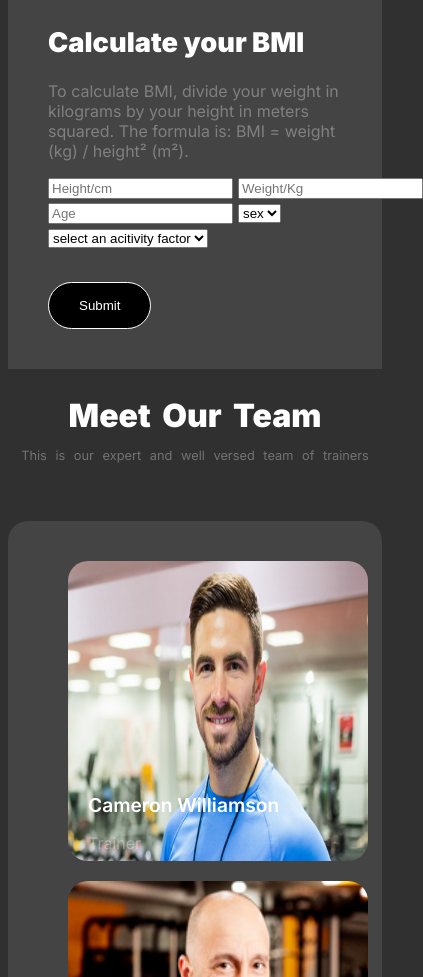
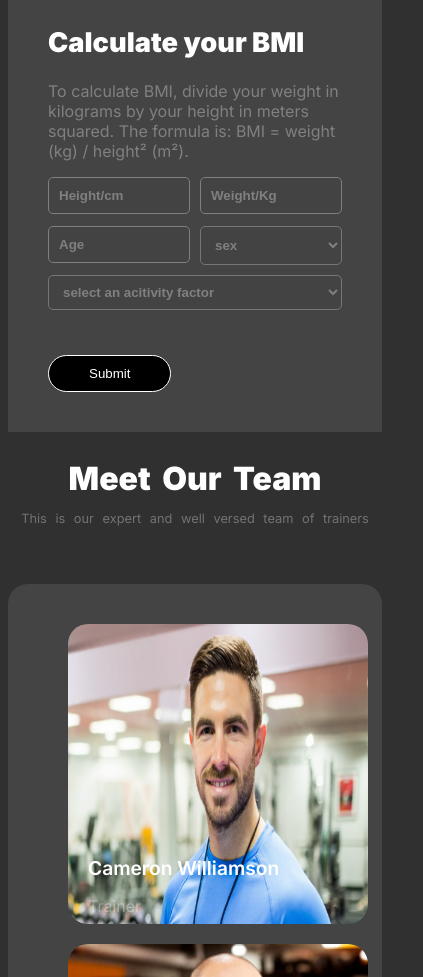
Before and after one commit to King-coder940/Assignment-102, a plain HTML site: page index.html in a window 390 px wide. Shown: the part 3742-4719 px from the top of the page, 423 px wide, since content can reach past the window. Drawn offline with Linux system fonts and the light colour scheme; a web font is replaced by a local one.

Commit message:
form resposive done

```diff
--- a/index.html
+++ b/index.html
@@ -167,25 +167,27 @@
                     <form>
                         <div class="form-container">
                             <div class="grid1">
-                                <input type="text" name="height/Cm" id="" placeholder="Height/cm">
+                                <input type="text" name="height/Cm" id="cm" placeholder="Height/cm">
                             </div>
                             <div class="grid2">
-                                <input type="text" name="" id="" placeholder="Weight/Kg">
+                                <input type="text" name="" id="kg" placeholder="Weight/Kg">
                             </div>
                             <div class="grid3">
-                                <input type="text" name="" id="" placeholder="Age">
+                                <input type="text" name="" id="age" placeholder="Age">
                             </div>
                             <div class="grid4 col">
-                                <select name="" id="">
-                                    <option value="">sex</option>
+                                <select name="" id="se">
+                                    <option id="sex" value="">sex</option>
                                 </select>
                             </div>
-                            <div class="grid5" id="select-activity">
-                                <select class="custom box"  name="" id="" >
-                                    <option value="">select an acitivity factor</option>
+                            <div class="grid5" id="">
+                                <select class="custom box"  name="" id="select-activity" >
+                                    <option id="acitivity" value="">select an acitivity factor</option>
                                 </select>
                             </div>
+
                         </div>
+
                         <input class="btn-1" id="mg" type="button" value="Submit" >
                     </form>
 
--- a/styles/style.css
+++ b/styles/style.css
@@ -383,10 +383,65 @@ td, th{
 .form-container{
     display: grid;
     grid-template-columns: repeat(2,1fr);
-    grid-template-rows: repeat(2,20px) 20px 20px;
+    grid-template-rows: repeat(2,1fr) 30px 30px;
     color: #FFFFFF;
-    gap: 20px;
+    gap:20px;
 
+
+
+}
+#cm, #kg, #age{
+    background-color: #434343;
+    width: 200px;
+    height: 100%;
+    color: #FFFFFF;
+    border-radius: 5px;
+    padding-left: 10px;
+    border: solid 1px gray;
+
+}
+#se{
+    background-color: #434343;
+    color: gray;
+    font-weight: 700;
+    width: 210px ;
+    height: 35px;
+    padding-left: 10px;
+    border-radius: 5px ;
+}
+option{
+    background-color: none;
+    appearance: none;
+    border: none;
+}
+
+.grid5{
+    grid-column: 1 /span 2;
+}
+#select-activity {
+    background-color: #434343;
+    color: gray;
+    font-weight: 700;
+    padding-left: 10px;
+    height: 35px;
+    border-radius: 5px;
+
+}
+.grid5> select{
+    width: 490px;
+
+}
+
+
+.input{
+    background-color: none;
+    appearance:none;
+    border:none;
+
+}
+::placeholder{
+    color: gray;
+    font-weight: 700;
 }
 /* meet out team section */
 
@@ -785,7 +840,28 @@ td, th{
 
  }
  .form-container{
-    gap: 5px;
+    gap: 10px;
+
+ }
+ #kg, #cm, #age{
+    width: 120px;
+    height: auto;
+    padding: 10px;
+
+
+ }
+ #se{
+    width: 100%;
+    height: auto;
+    padding: 10px;
+    border-radius: 5px;
+ }
+ .grid5> select{
+    width: 100%;
+
+ }
+ #mg{
+    padding: 10px 40px;
  }
  /* meet section */
  .team-container{
```
